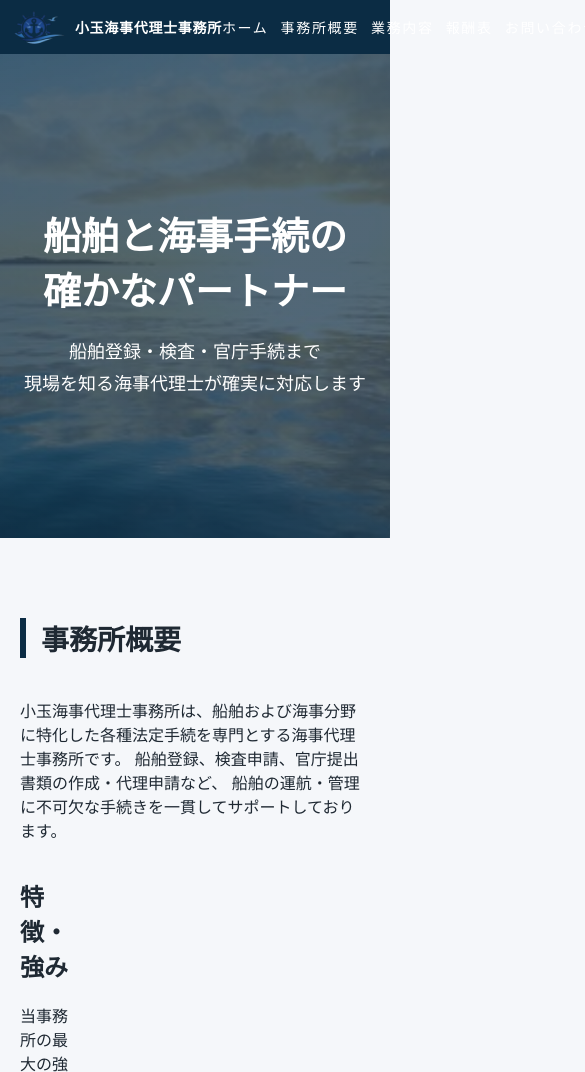
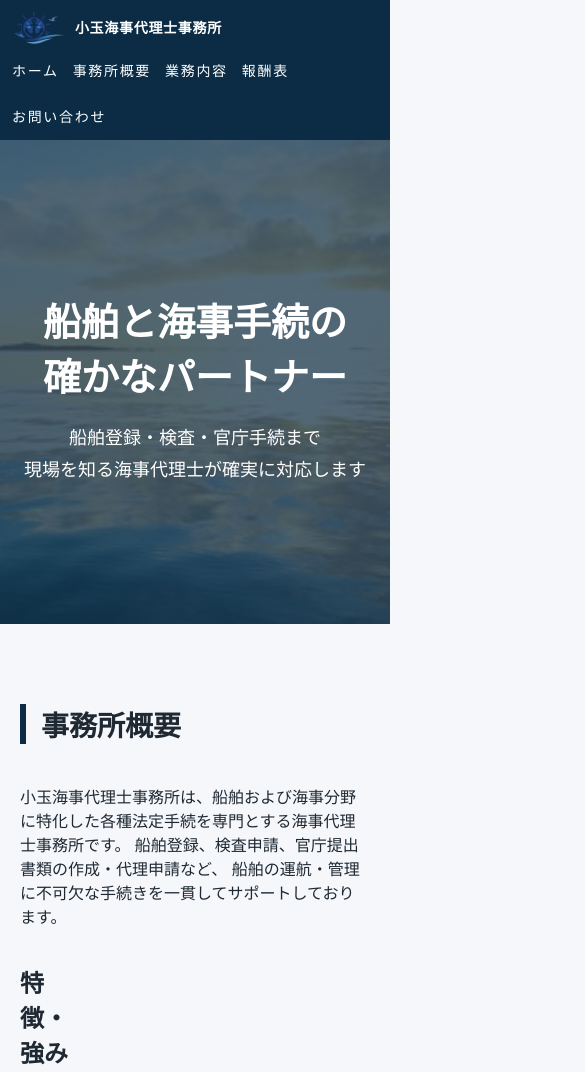
Before and after one commit to kodama-kaiji-dairishi/kaiji-dairishi-site, a plain HTML site: page index.html in a window 390 px wide. Shown: the top 1072 px of the page, 585 px wide, since content can reach past the window. Drawn offline with Linux system fonts and the light colour scheme.

```diff
--- a/index.html
+++ b/index.html
@@ -238,6 +238,39 @@ footer {
 
 }
 
+@media (max-width: 768px) and (orientation: portrait) {
+
+  /* ヘッダーを2段構成にする */
+  .header-inner {
+    flex-direction: column;
+    align-items: flex-start;
+    gap: 8px;
+  }
+
+  /* ロゴ＋事務所名は左寄せのまま */
+  .header-left {
+    width: 100%;
+  }
+
+  /* ナビを下段に */
+  nav {
+    width: 100%;
+    justify-content: flex-start;
+    flex-wrap: wrap;   /* ← 折り返しOK */
+    gap: 14px;
+  }
+
+  nav a {
+    font-size: 14px;
+    white-space: nowrap;
+  }
+
+
+
+
+
+
+
 
 </style>
 </head>
```
